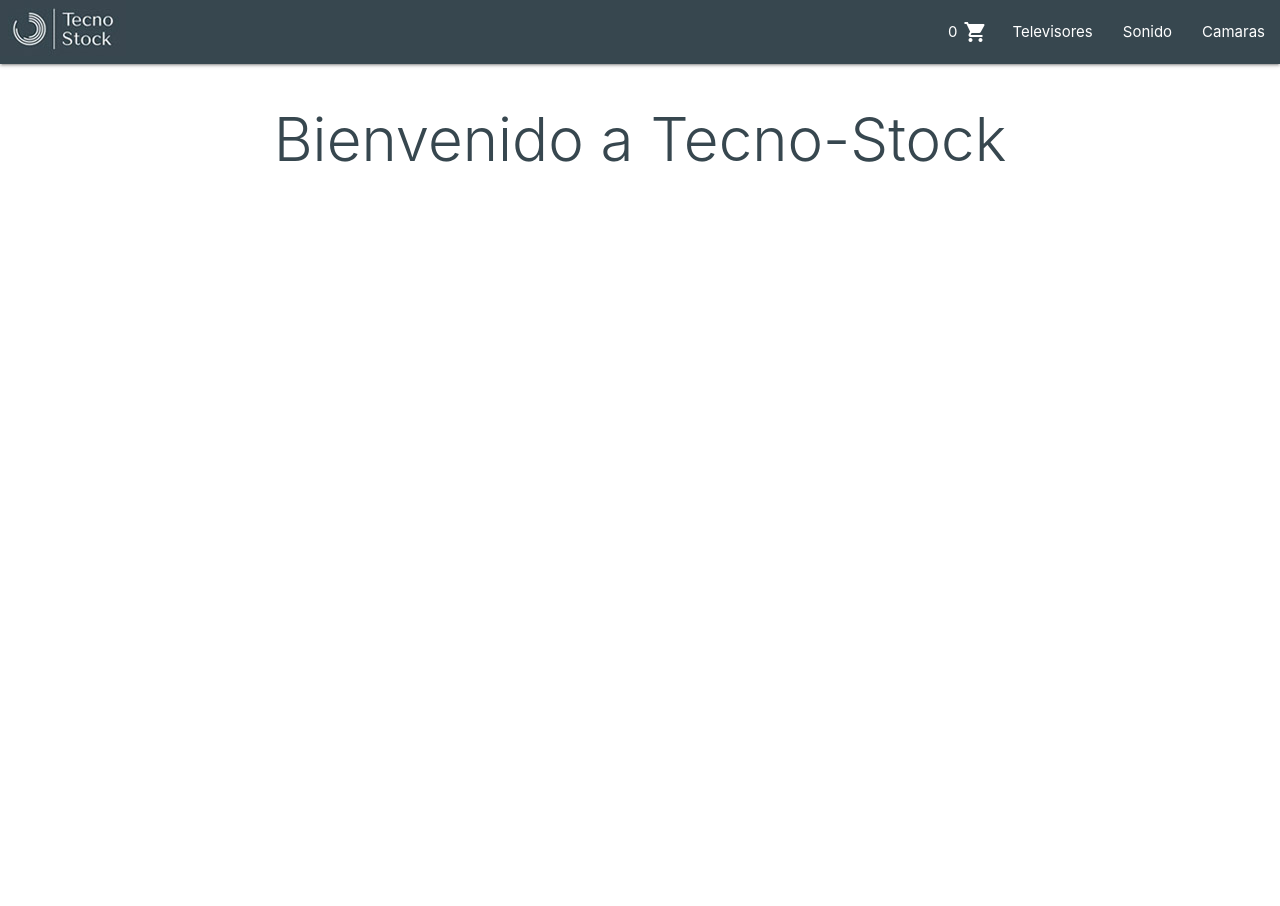
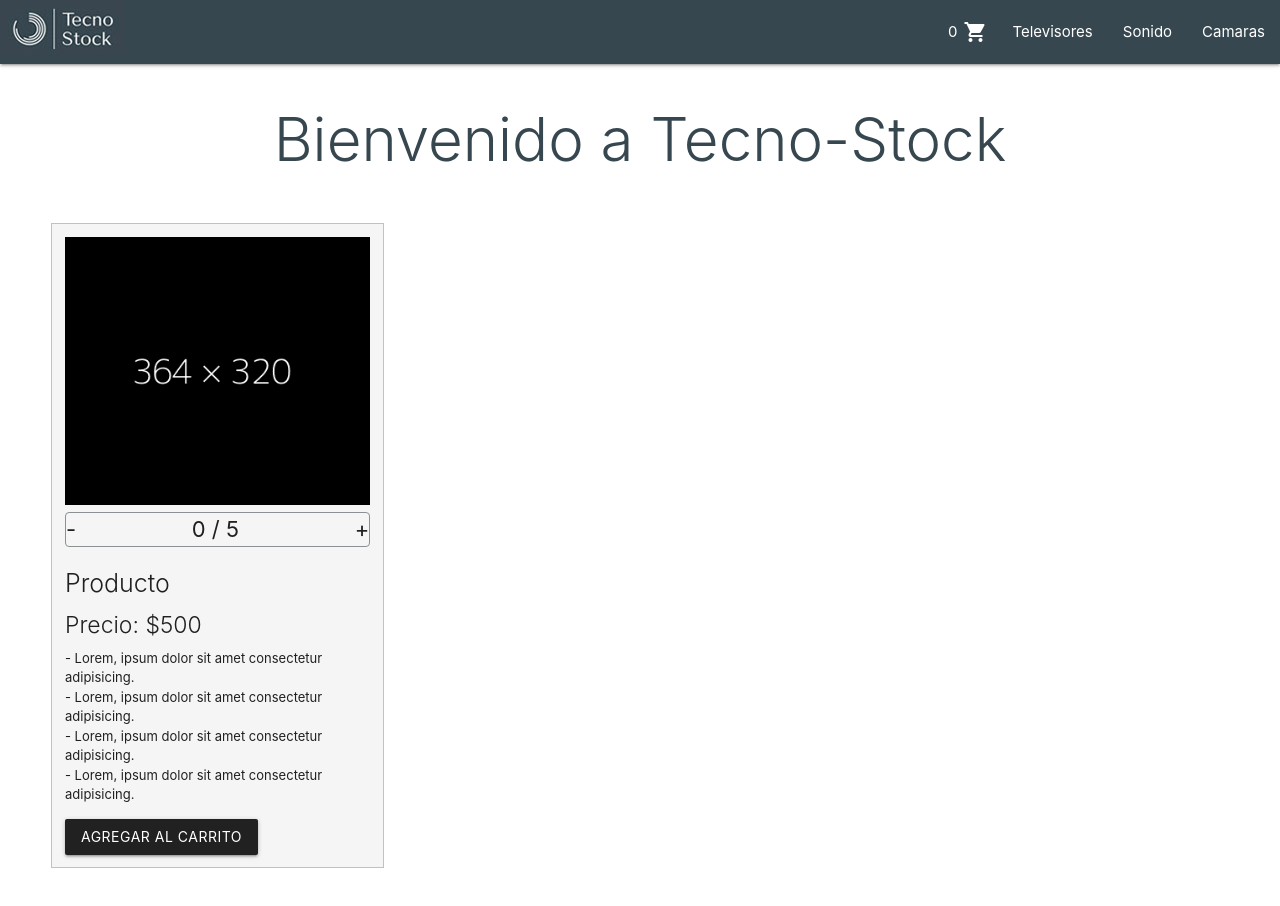
Before and after one commit to Belen-Destefano/tecno-stock, a React (Create React App) app: page / in a window 1280 px wide. Shown: the top 906 px of the page. Before the commit the page ends 800 px from the top, so only its background shows below. Built offline with nearby package versions, Linux system fonts and the light colour scheme.

Commit message:
useState

```diff
--- /dev/null
+++ b/src/components/ItemCount/ItemCount.css
@@ -0,0 +1,55 @@
+h4{
+    font-weight: 350;
+    font-size: 25px;
+
+}
+
+h5{
+    font-size: 23px;
+    font-weight: 350;
+}
+
+
+
+.itemCount-container{
+    width: 26%;
+    padding: 1%;
+    margin: 4%;
+    border: 1px solid #b2b2b2c2!important;
+    background-color: whitesmoke;
+}
+
+.itemCount-container ul li{
+    font-size: 13px;
+}
+
+
+.countModifier-container span{
+    font-size: 22px;
+    cursor: pointer;
+}
+
+.countModifier-container{
+
+    display: flex;
+    flex-direction: row;
+    justify-content: space-between;
+    border-radius: 4px;
+    width: 100%;
+
+
+    align-content: center;
+    border: 1px solid #8b9193!important;
+}
+
+.btnAdd {
+    margin-top: 14px;
+}
+
+.addProducts:focus{
+    background-color: blue !important;
+}
+
+.addProducts:hover{
+background-color: #8b9193;
+}
--- /dev/null
+++ b/src/components/ItemCount/ItemCount.js
@@ -0,0 +1,40 @@
+import React from 'react'
+// import { useState } from 'react'
+import useItemCount from './useItemCount'
+
+import './ItemCount.css'
+import imagen from '../../assets/imagen.png'
+
+
+const ItemCount = ({stock, initial, onAdd}) => {
+
+
+    const {count, amount} = useItemCount(stock, initial)
+
+  return (
+        <section className='itemCount-container'>
+
+            <img className='responsive-img' src={imagen} alt="" />
+            <div className='countModifier-container' >
+
+                <span onClick={()=> count(-1)}> - </span>
+                <span> {amount} / {stock}</span>
+                <span onClick={()=> count(+1)}> + </span>
+
+            </div>
+            <h4>Producto</h4>
+            <h5>Precio: $<span className='ItemCount-price'>500</span></h5>
+            <ul>
+                <li>- Lorem, ipsum dolor sit amet consectetur adipisicing.</li>
+                <li>- Lorem, ipsum dolor sit amet consectetur adipisicing.</li>
+                <li>- Lorem, ipsum dolor sit amet consectetur adipisicing.</li>
+                <li>- Lorem, ipsum dolor sit amet consectetur adipisicing.</li>
+            </ul>
+
+            {/* <button className='addProducts' onClick={(e)=> onAdd(e)}>Agregar al carrito</button> */}
+            <a className='waves-effect waves-light btn   grey darken-4 btnAdd' onClick={(e)=> onAdd(e)} >Agregar al carrito</a>
+
+        </section>
+    )
+}
+export default ItemCount
--- /dev/null
+++ b/src/components/ItemCount/useItemCount.js
@@ -0,0 +1,22 @@
+import { useState } from 'react'
+
+const useItemCount = (stock, initial) => {
+
+  const [amount, setAmount] = useState(0)
+
+  const count = (value) => {
+    // guardo en una const asi la uso en el if en vez de usar amount, xq sino cuando llega a stock no puedo bajarlo
+    const result = amount + value;
+    if(result <= stock & result >= initial){
+        setAmount(amount+value)
+
+    }
+  }
+
+
+  return {
+    count, amount
+  }
+}
+
+export default useItemCount
--- a/src/components/Navbar/NavBar.js
+++ b/src/components/Navbar/NavBar.js
@@ -42,7 +42,6 @@ const NavBar = () =>{
                     <a href="#" data-target="mobile-demo" className="sidenav-trigger">  <i className="material-icons">menu</i> </a>
 
                     <ul className="right hide-on-med-and-down">
-
 
 
                         {menuItems.map((item)=> (
--- a/src/components/itemListContainer/ItemListContainer.js
+++ b/src/components/itemListContainer/ItemListContainer.js
@@ -1,12 +1,27 @@
 import React from 'react'
+import ItemCount from '../ItemCount/ItemCount';
 import './ItemListContainer.css';
 
+
 const ItemListContainer = ({greeting}) =>{
+
+    function onAdd(e) {
+
+        console.log((e.target.parentElement.childNodes[1]).textContent);
+
+    }
+
     return (
-        <div>
-            <h1 className='greeting'>{greeting}</h1>
+        <>
+            <div>
+                <h1 className='greeting'>{greeting}</h1>
+            </div>
+            <div>
+                <ItemCount stock={5} initial={1} onAdd={onAdd}/>
+            </div>
 
-        </div>
+        </>
+
     )
 }
 
```
Also changed, not shown: src/assets/imagen.png (added).
